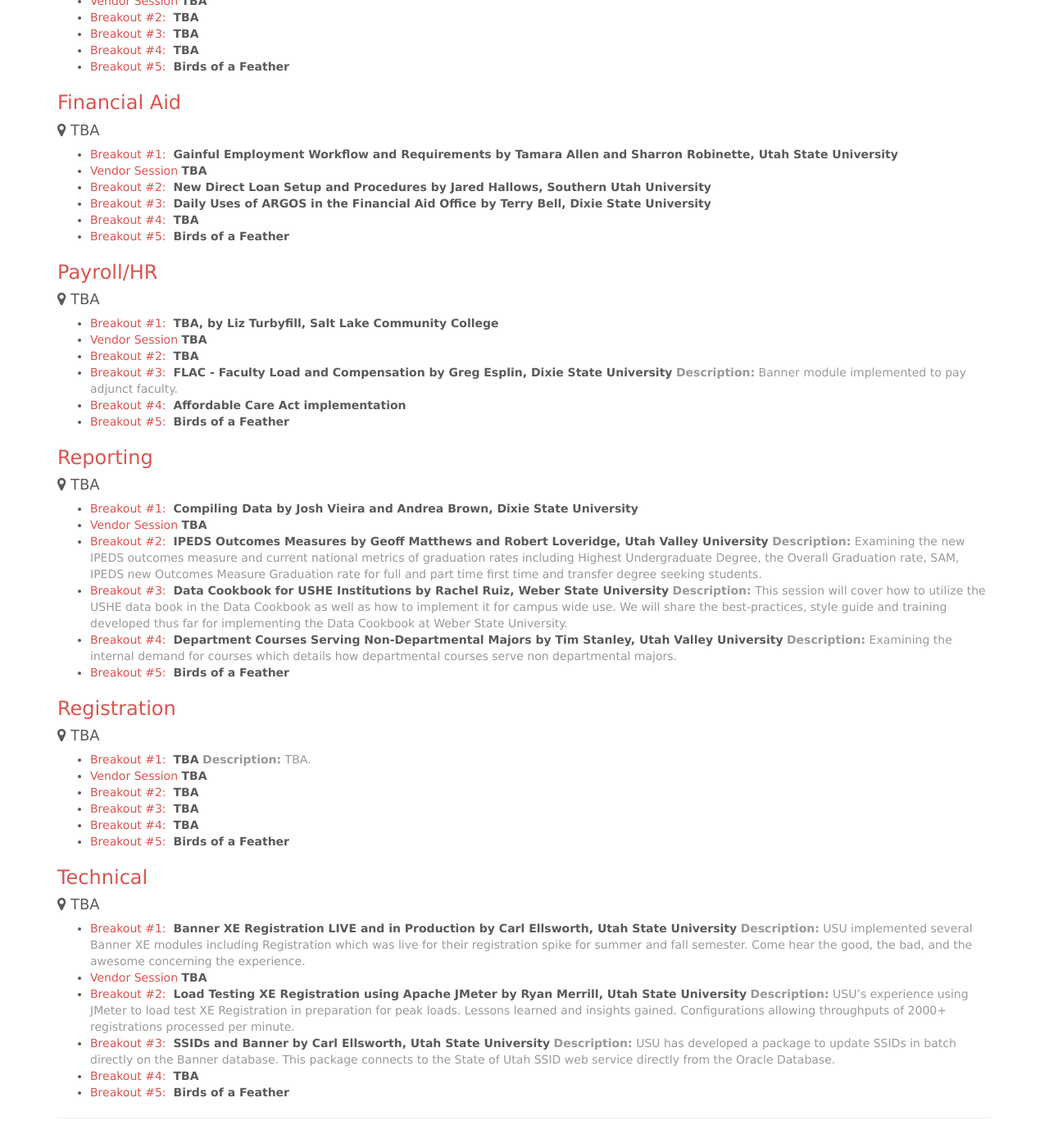
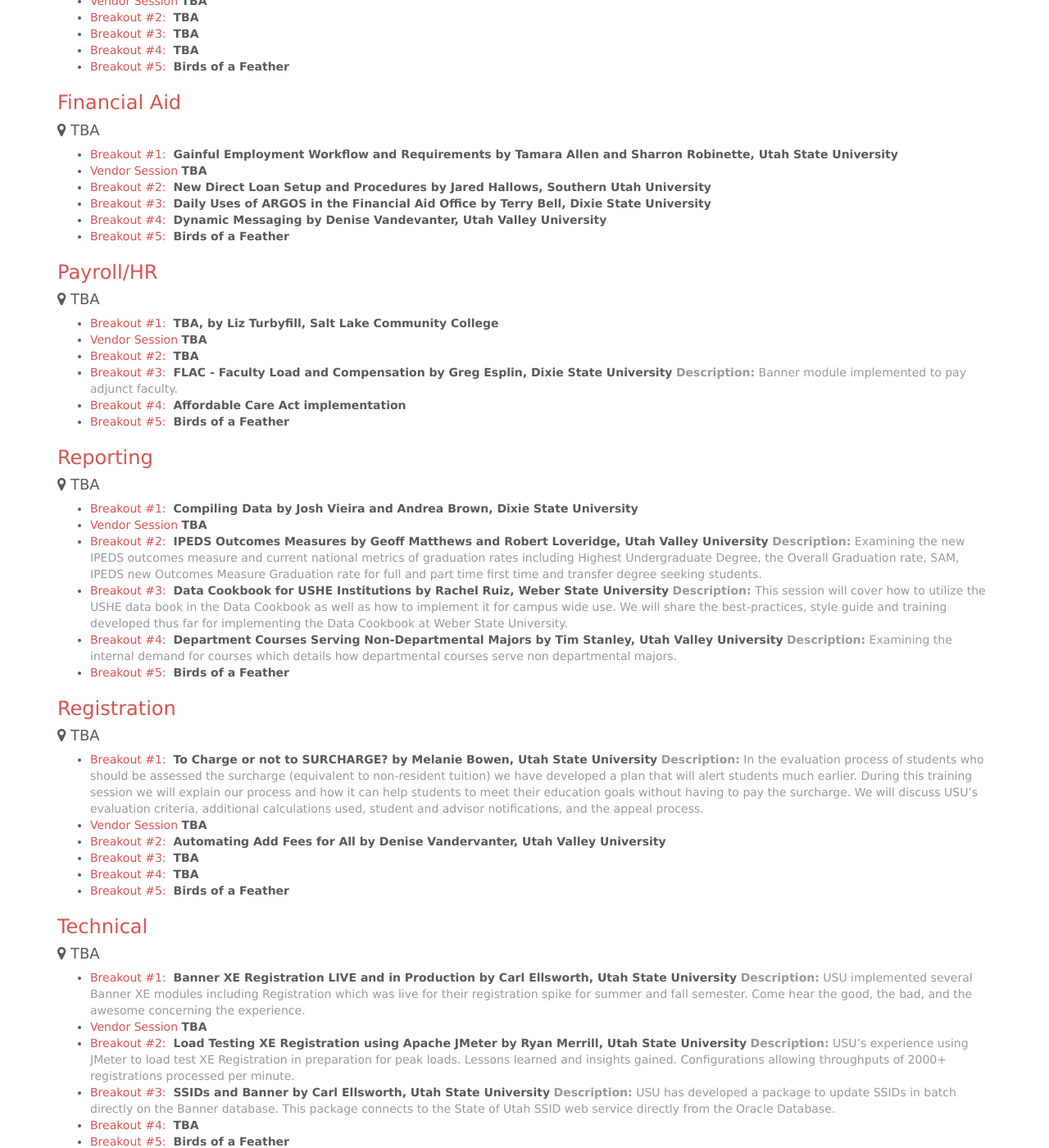
Before and after one commit to ubug/ubug.github.io, a Jekyll site: the page built from schedule/index.md, in a window 1280 px wide and 1400 px high, scrolled down 2019 px. Shown: the whole window at 82% size. Built offline with Jekyll 4.4.1, drawn with Linux system fonts in a browser that asks for light colours; nearby versions of some CDN libraries; Markdown is read by kramdown in place of the engine named in the settings; some of the changed text lies outside the part shown.

Commit message:
added tracks

```diff
--- a/schedule/index.md
+++ b/schedule/index.md
@@ -42,12 +42,11 @@
 
 #### <i class="fa fa-map-marker"></i> TBA
 
-* <span class="text-primary">Breakout #1:</span>  **TBA**
-  <span class="text-muted">**Description:** TBA.</span>
+* <span class="text-primary">Breakout #1:</span>  **Heuristic Management by Michael Richter, Weber State University**
 * <span class="text-primary">Vendor Session</span> **TBA**
-* <span class="text-primary">Breakout #2:</span>  **TBA**
-* <span class="text-primary">Breakout #3:</span>  **TBA**
-* <span class="text-primary">Breakout #4:</span>  **TBA**
+* <span class="text-primary">Breakout #2:</span>  **Save the Perkins Loan by Annette Murray, Southern Utah University**
+* <span class="text-primary">Breakout #3:</span>  **Cash Handling Training by Laura Crabtree, Salt Lake Comunitee College**
+* <span class="text-primary">Breakout #4:</span>  **New billing Forms by Wes Brinkerhoff Southern Utah University**
 * <span class="text-primary">Breakout #5:</span>  **Birds of a Feather**
 
 ### Admissions
@@ -96,7 +95,7 @@
 * <span class="text-primary">Vendor Session</span> **TBA**
 * <span class="text-primary">Breakout #2:</span>  **New Direct Loan Setup and Procedures by Jared Hallows, Southern Utah University**
 * <span class="text-primary">Breakout #3:</span>  **Daily Uses of ARGOS in the Financial Aid Office by Terry Bell, Dixie State University**
-* <span class="text-primary">Breakout #4:</span>  **TBA**
+* <span class="text-primary">Breakout #4:</span>  **Dynamic Messaging by Denise Vandevanter, Utah Valley University**
 * <span class="text-primary">Breakout #5:</span>  **Birds of a Feather**
 
 ### Payroll/HR
@@ -129,10 +128,10 @@
 
 #### <i class="fa fa-map-marker"></i> TBA
 
-* <span class="text-primary">Breakout #1:</span>  **TBA**
-  <span class="text-muted">**Description:** TBA.</span>
+* <span class="text-primary">Breakout #1:</span>  **To Charge or not to SURCHARGE? by Melanie Bowen, Utah State University**
+  <span class="text-muted">**Description:** In the evaluation process of students who should be assessed the surcharge (equivalent to non-resident tuition) we have developed a plan that will alert students much earlier.  During this training session we will explain our process and how it can help students to meet their education goals without having to pay the surcharge.  We will discuss USU’s evaluation criteria, additional calculations used, student and advisor notifications, and the appeal process.</span>
 * <span class="text-primary">Vendor Session</span> **TBA**
-* <span class="text-primary">Breakout #2:</span>  **TBA**
+* <span class="text-primary">Breakout #2:</span>  **Automating Add Fees for All by Denise Vandervanter, Utah Valley University**
 * <span class="text-primary">Breakout #3:</span>  **TBA**
 * <span class="text-primary">Breakout #4:</span>  **TBA**
 * <span class="text-primary">Breakout #5:</span>  **Birds of a Feather**
```
